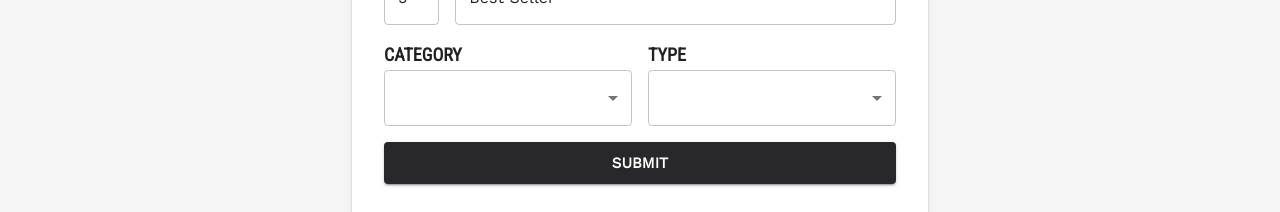
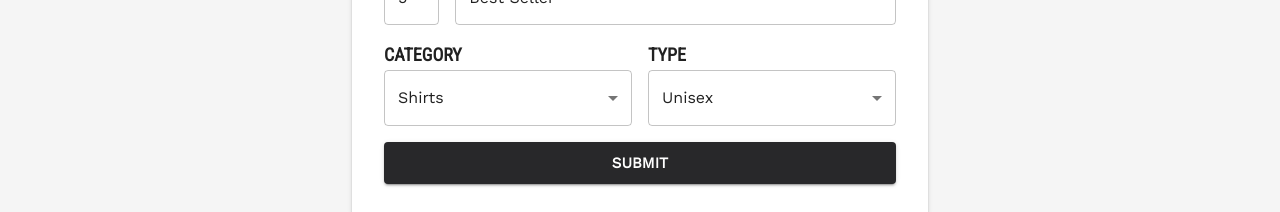
Before and after one commit to Jointprinting/website-frontend, a React (Create React App) app: page /admin in a window 1280 px wide. Shown: the part 540-752 px from the top of the page. Built offline with nearby package versions, Linux system fonts and the light colour scheme.

Commit message:
Update Admin.js

```diff
--- a/src/screens/Admin.js
+++ b/src/screens/Admin.js
@@ -11,8 +11,8 @@ function Admin() {
     const [priceRangeTop, setPriceRangeTop] = React.useState('');
     const [rating, setRating] = React.useState(5);
     const [tag, setTag] = React.useState('Best Seller');
-    const [category, setCategory] = React.useState('');
-    const [type, setType] = React.useState('');
+    const [category, setCategory] = React.useState('Shirts');
+    const [type, setType] = React.useState('Unisex');
     const [loading, setLoading] = React.useState(false);
 
     const handleRatingChange = (event) => {
```
